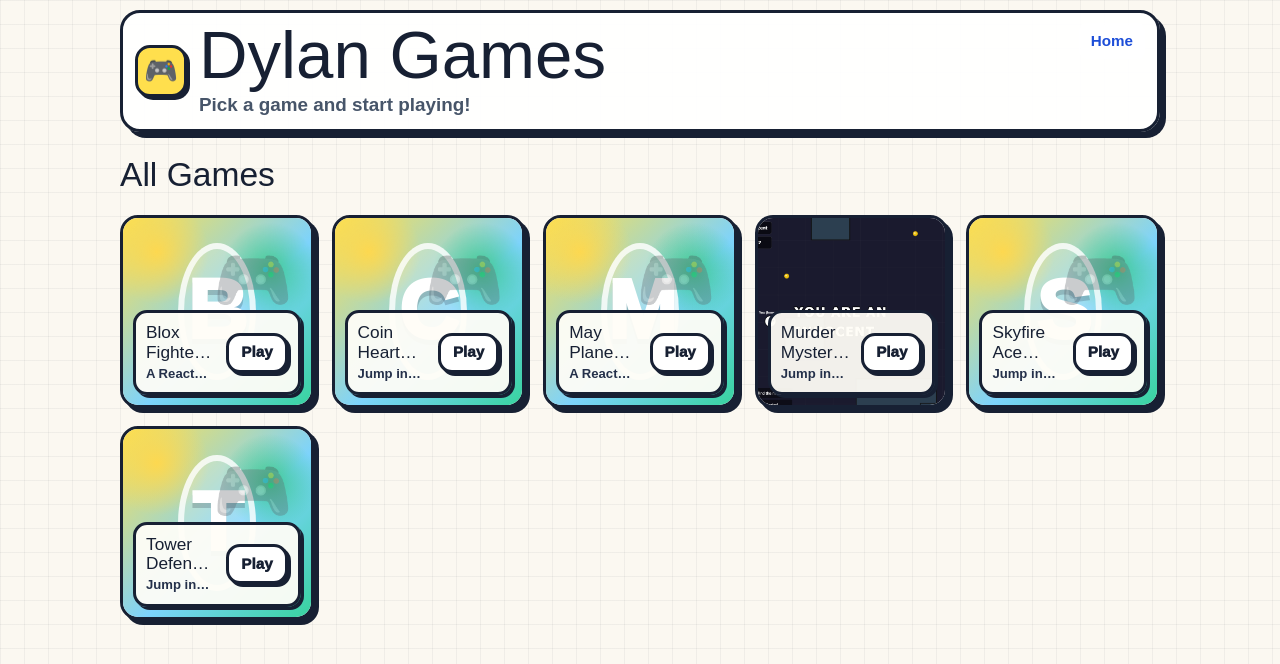
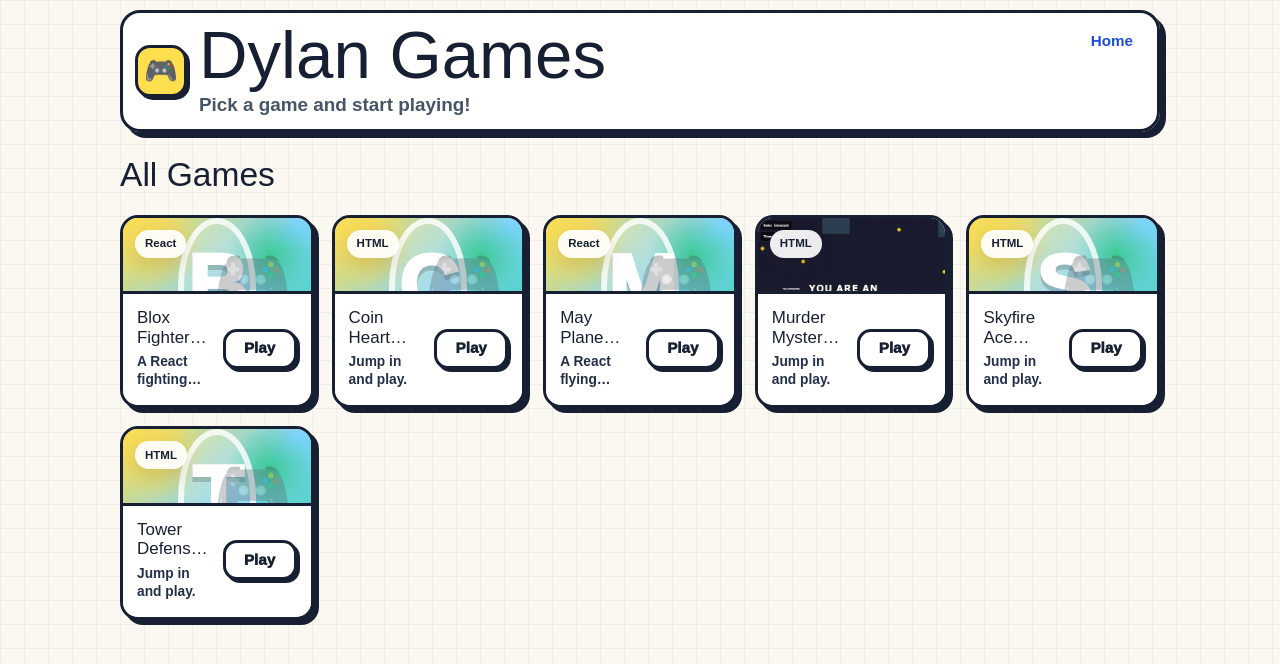
Before and after one commit to frankchangshow/DylanGames, a Next.js app: page /dylan in a window 1280 px wide. Shown: the top 664 px of the page. Built offline with nearby package versions, Linux system fonts and the light colour scheme.

Commit message:
Clean up Dylan preview cards

```diff
--- a/app/dylan/page.tsx
+++ b/app/dylan/page.tsx
@@ -49,18 +49,21 @@ export default async function DylanPage() {
 
                 return (
                   <Link
-                  className="discoveryCard"
+                    className="discoveryCard dylanGameCard"
                     href={href}
                     key={game.id}
                     aria-label={`Play ${game.title}`}
                     target={game.type === "external" ? "_blank" : undefined}
                     rel={game.type === "external" ? "noreferrer" : undefined}
                   >
+                    <div className="dylanCardMedia">
                       <GameThumbnail title={game.title} thumbnailUrl={game.thumbnailUrl} />
-                  <div className="discoveryCardBody">
+                      <span className="dylanTypeBadge">{game.type === "react" ? "React" : game.type === "html" ? "HTML" : game.type}</span>
+                    </div>
+                    <div className="dylanCardBody">
                       <h3>{game.title}</h3>
                       <p>{game.description}</p>
-                    <span className="tilePlayButton">Play</span>
+                      <span className="tilePlayButton dylanPlayButton">Play</span>
                     </div>
                 </Link>
               );
--- a/app/globals.css
+++ b/app/globals.css
@@ -645,6 +645,99 @@ a {
   margin-top: 18px;
 }
 
+.dylanGameCard {
+  grid-template-rows: minmax(0, 1fr) auto;
+  background:
+    radial-gradient(circle at top left, rgba(255, 216, 77, 0.18), transparent 36%),
+    #ffffff;
+}
+
+.dylanGameCard:hover,
+.dylanGameCard:focus-visible,
+.dylanGameCard:active {
+  background:
+    radial-gradient(circle at top left, rgba(255, 216, 77, 0.24), transparent 36%),
+    #ffffff;
+}
+
+.dylanCardMedia {
+  position: relative;
+  overflow: hidden;
+  min-height: 0;
+  background: linear-gradient(135deg, rgba(37, 99, 235, 0.05), rgba(40, 199, 111, 0.08));
+}
+
+.dylanCardMedia .gameTileImage {
+  position: absolute;
+  inset: 0;
+}
+
+.dylanTypeBadge {
+  position: absolute;
+  top: 12px;
+  left: 12px;
+  display: inline-flex;
+  align-items: center;
+  min-height: 28px;
+  padding: 0 10px;
+  border-radius: 999px;
+  background: rgba(255, 255, 255, 0.92);
+  color: #172033;
+  font-size: 0.72rem;
+  font-weight: 900;
+  box-shadow: 0 8px 18px rgba(23, 32, 51, 0.12);
+}
+
+.dylanCardBody {
+  display: grid;
+  grid-template-columns: minmax(0, 1fr) auto;
+  grid-template-areas:
+    "title button"
+    "description button";
+  gap: 6px 10px;
+  align-items: center;
+  padding: 14px 14px 16px;
+  border-top: 3px solid #172033;
+  background: rgba(255, 255, 255, 0.96);
+}
+
+.dylanCardBody h3 {
+  grid-area: title;
+  display: -webkit-box;
+  overflow: hidden;
+  margin: 0;
+  color: #172033;
+  font-size: 1.06rem;
+  line-height: 1.15;
+  -webkit-box-orient: vertical;
+  -webkit-line-clamp: 2;
+}
+
+.dylanCardBody p {
+  grid-area: description;
+  display: -webkit-box;
+  overflow: hidden;
+  margin: 0;
+  color: #24304a;
+  font-size: 0.86rem;
+  font-weight: 800;
+  line-height: 1.3;
+  -webkit-box-orient: vertical;
+  -webkit-line-clamp: 2;
+}
+
+.dylanPlayButton {
+  min-width: 74px;
+  justify-self: end;
+  background: #ffffff;
+}
+
+.dylanGameCard:hover .dylanPlayButton,
+.dylanGameCard:focus-visible .dylanPlayButton,
+.dylanGameCard:active .dylanPlayButton {
+  background: #ffdf4d;
+}
+
 .gameCard {
   overflow: hidden;
   border: 4px solid rgba(255, 255, 255, 0.75);
```
Lines whose indentation alone changed are shown as unchanged.
